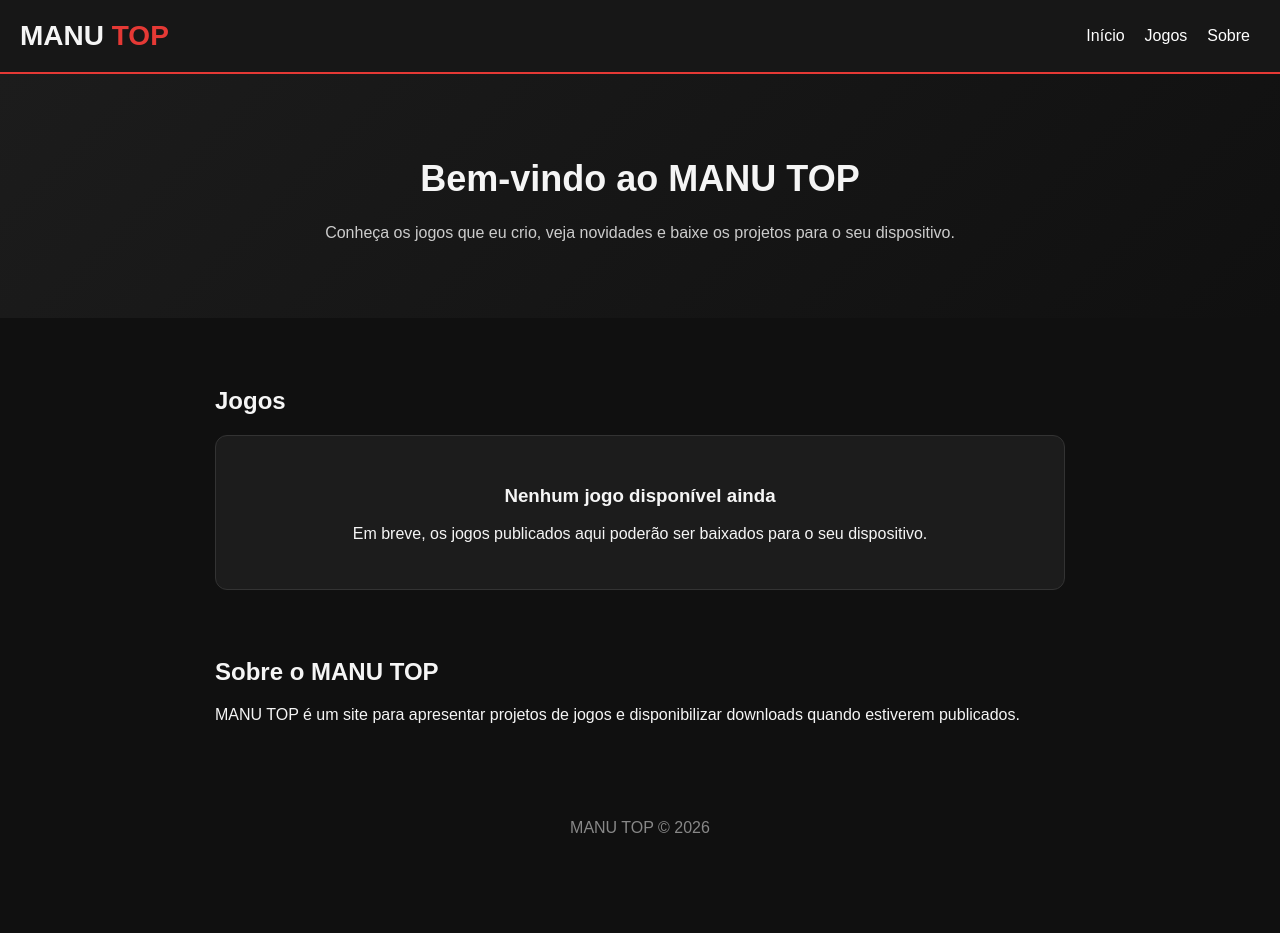
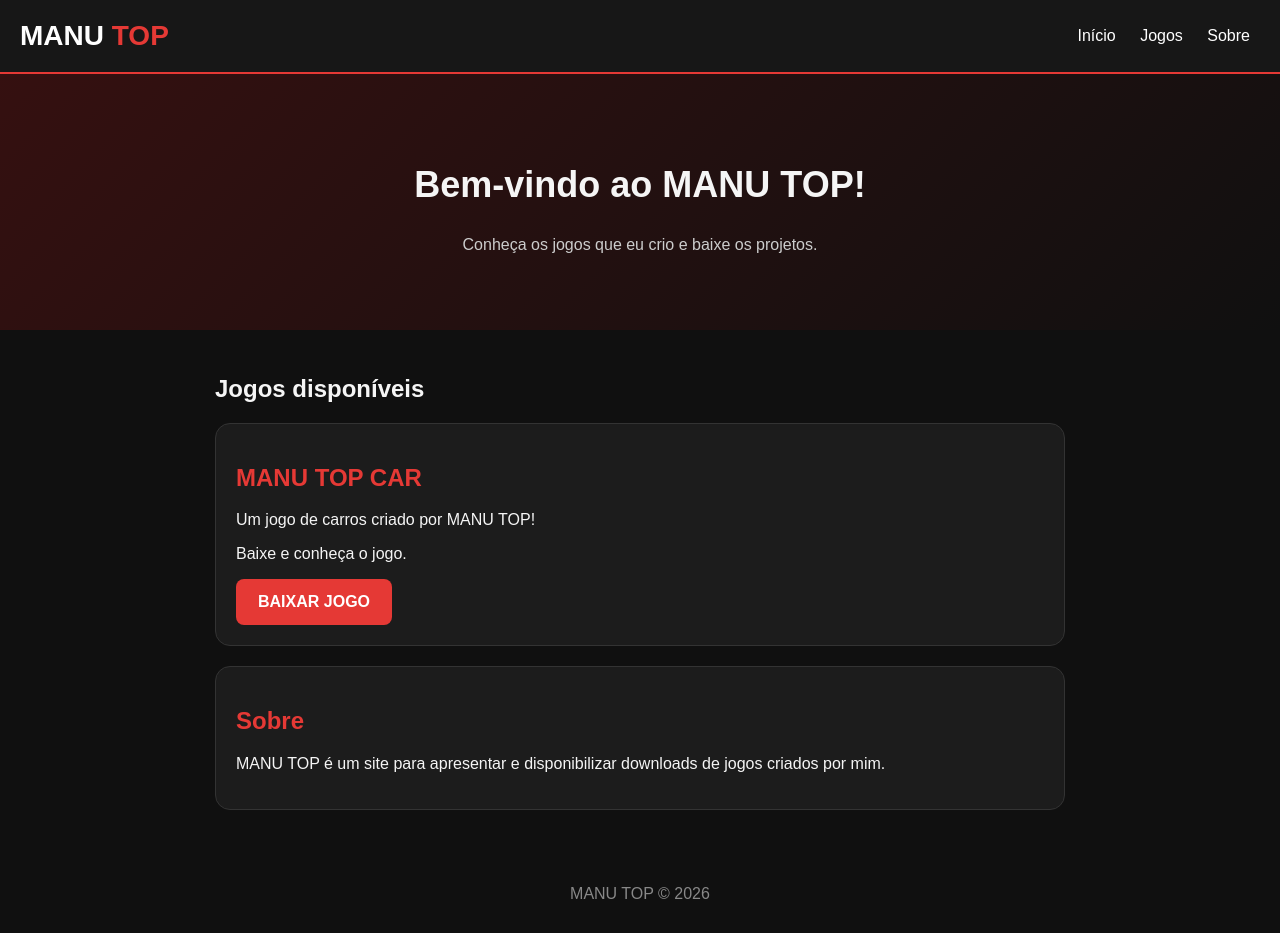
Before and after one commit to emanuelmoreira26i-sudo/manu-top, a plain HTML site: page index.html in a window 1280 px wide. Before the commit the page ends 867 px from the top, so only its background shows below. Drawn offline with Linux system fonts and the light colour scheme.

Commit message:
Update index.html

```diff
--- a/index.html
+++ b/index.html
@@ -1,20 +1,72 @@
 <!DOCTYPE html>
 <html lang="pt-BR">
 <head>
-<meta charset="UTF-8"><meta name="viewport" content="width=device-width, initial-scale=1">
+<meta charset="UTF-8">
+<meta name="viewport" content="width=device-width, initial-scale=1.0">
 <title>MANU TOP</title>
+
 <style>
-*{box-sizing:border-box}body{margin:0;background:#101010;color:#f5f5f5;font-family:Arial,sans-serif}
+*{box-sizing:border-box}
+body{margin:0;background:#101010;color:#f5f5f5;font-family:Arial,sans-serif}
 header{padding:20px;background:#171717;border-bottom:2px solid #e53935;display:flex;justify-content:space-between;align-items:center;flex-wrap:wrap}
-.logo{font-size:28px;font-weight:bold}.logo span{color:#e53935}nav a{color:white;text-decoration:none;margin:0 10px}
-.hero{padding:60px 20px;text-align:center;background:linear-gradient(135deg,#1c1c1c,#101010)}h1{font-size:36px}.hero p{color:#ccc}
-main{max-width:900px;margin:auto;padding:25px}section{padding:24px 0}.box{background:#1c1c1c;padding:30px;border-radius:12px;text-align:center;border:1px solid #333}
-button{background:#e53935;color:white;border:0;padding:12px 20px;border-radius:8px;font-weight:bold}
+.logo{font-size:28px;font-weight:bold;color:white}
+.logo span{color:#e53935}
+nav a{color:white;text-decoration:none;margin:10px}
+.hero{padding:60px 20px;text-align:center;background:linear-gradient(135deg,#351010,#101010)}
+.hero h1{font-size:36px}
+.hero p{color:#ccc}
+main{max-width:900px;margin:auto;padding:25px}
+.card{background:#1c1c1c;border:1px solid #333;border-radius:15px;padding:20px;margin:20px 0}
+.card h2{color:#e53935}
+button{background:#e53935;color:white;border:0;padding:14px 22px;border-radius:8px;font-weight:bold;font-size:16px}
+button:hover{background:#b71c1c}
 footer{text-align:center;color:#888;padding:30px}
-</style></head>
+</style>
+</head>
+
 <body>
-<header><div class="logo">MANU <span>TOP</span></div><nav><a href="#inicio">Início</a><a href="#jogos">Jogos</a><a href="#sobre">Sobre</a></nav></header>
-<div class="hero" id="inicio"><h1>Bem-vindo ao MANU TOP</h1><p>Conheça os jogos que eu crio, veja novidades e baixe os projetos para o seu dispositivo.</p></div>
-<main><section id="jogos"><h2>Jogos</h2><div class="box"><h3>Nenhum jogo disponível ainda</h3><p>Em breve, os jogos publicados aqui poderão ser baixados para o seu dispositivo.</p></div></section>
-<section id="sobre"><h2>Sobre o MANU TOP</h2><p>MANU TOP é um site para apresentar projetos de jogos e disponibilizar downloads quando estiverem publicados.</p></section></main>
-<footer>MANU TOP © 2026</footer></body></html>
+
+<header>
+<div class="logo">MANU <span>TOP</span></div>
+<nav>
+<a href="#inicio">Início</a>
+<a href="#jogos">Jogos</a>
+<a href="#sobre">Sobre</a>
+</nav>
+</header>
+
+<section class="hero" id="inicio">
+<h1>Bem-vindo ao MANU TOP!</h1>
+<p>Conheça os jogos que eu crio e baixe os projetos.</p>
+</section>
+
+<main>
+
+<section id="jogos">
+<h2>Jogos disponíveis</h2>
+
+<div class="card">
+<h2>MANU TOP CAR</h2>
+<p>Um jogo de carros criado por MANU TOP!</p>
+<p>Baixe e conheça o jogo.</p>
+
+<a href="MANU-TOP-CAR.apk" download>
+<button>BAIXAR JOGO</button>
+</a>
+
+</div>
+</section>
+
+<section class="card" id="sobre">
+<h2>Sobre</h2>
+<p>MANU TOP é um site para apresentar e disponibilizar downloads de jogos criados por mim.</p>
+</section>
+
+</main>
+
+<footer>
+MANU TOP © 2026
+</footer>
+
+</body>
+</html>
```
